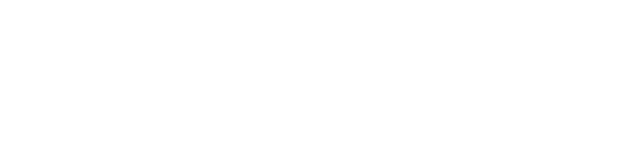
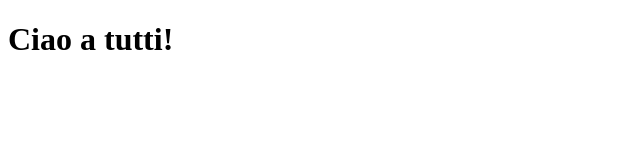
Before and after one commit to Alex100688/vue-hello, a plain HTML site: page index.html in a window 1280 px wide. Shown: the whole page, without its empty margins (0-640 px from the left). Drawn offline with nearby package versions, Linux system fonts and the light colour scheme.

Commit message:
Aggiunge una stampa con scritto `Ciao a tutti!`

```diff
--- a/index.html
+++ b/index.html
@@ -5,10 +5,26 @@
     <meta http-equiv="X-UA-Compatible" content="IE=edge">
     <meta name="viewport" content="width=device-width, initial-scale=1.0">
     <title>Vue Hello</title>
+    <!-- link esterno per Vue -->
     <script src="https://unpkg.com/vue@3/dist/vue.global.js"></script>
+    <!-- /link esterno per Vue -->
 </head>
 <body>
 
+    <div id="app">
+        <h1>{{message}}</h1>
+    </div>
+    <script>
+        const { createApp } = Vue
+
+        createApp({
+          data() {
+            return {
+              message: 'Ciao a tutti!'
+            }
+          }
+        }).mount('#app')
+      </script>
     <script src="js/main.js"></script>
 </body>
 </html>
```
